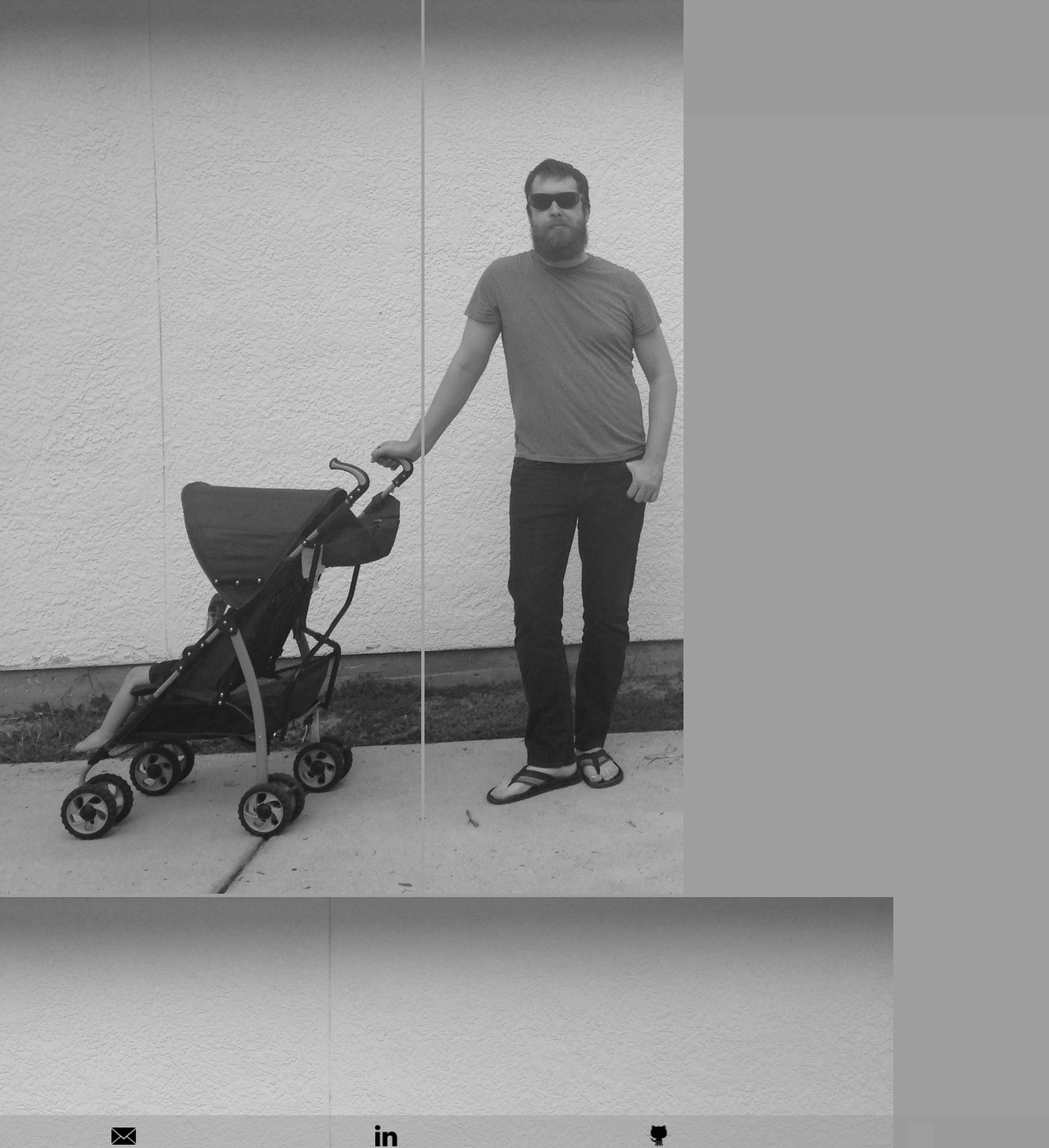
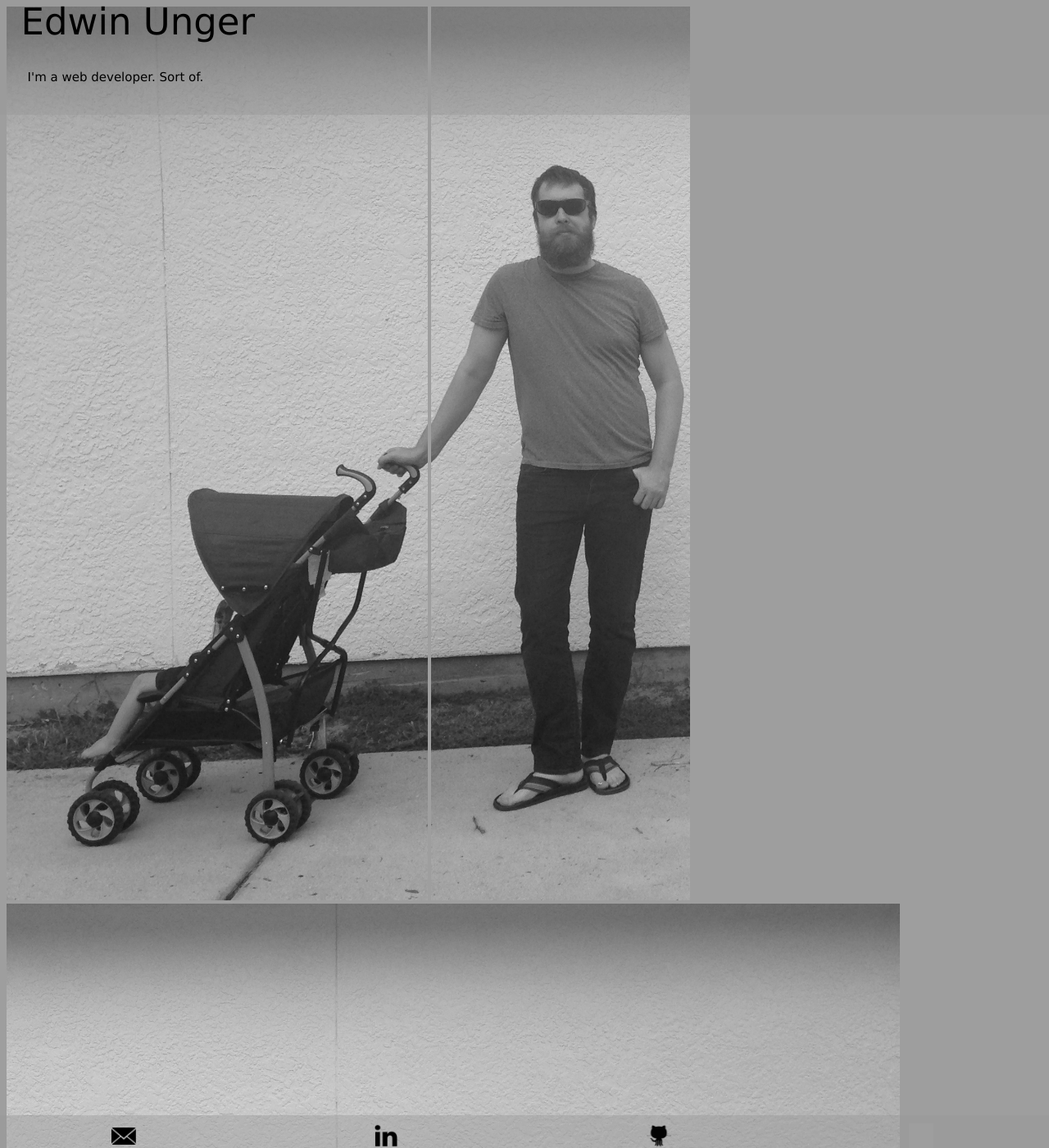
Before and after one commit to edwinunger/edwinunger.github.io, a Jekyll site: the page index.html, which Jekyll copies as it is, in a window 1280 px wide and 1400 px high. Shown: the whole window at 82% size. Built offline with Jekyll 4.4.1, drawn with Linux system fonts in a browser that asks for light colours; grey boxes are pictures that could not be loaded.

Commit message:
image adjust

```diff
--- a/stylesheets/default.css
+++ b/stylesheets/default.css
@@ -44,13 +44,7 @@ a {
 
 /*Main*/
 
-.image {
-  top:0;
-  left:0;
-  position:fixed;
-  min-width:100%;
-  min-height:100%;
-}
+
 
 /* .projects { height: auto;
             width: auto;
```
